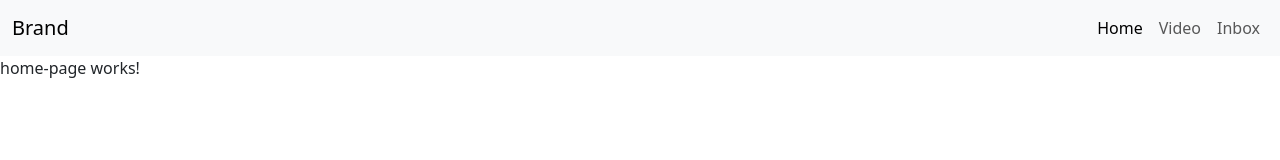
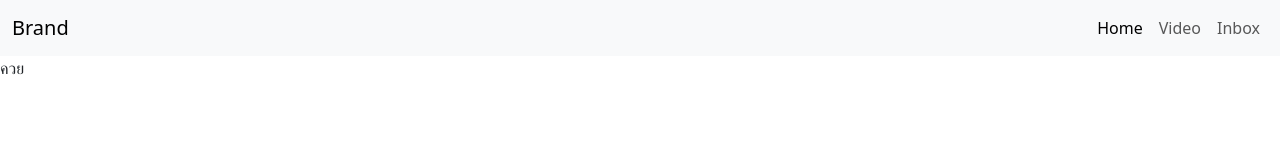
Before and after one commit to lnwProgramingSpeed/hackathon, an Angular app: page /home in a window 1280 px wide. Shown: the top 160 px of the page. Built offline with nearby package versions, Linux system fonts and the light colour scheme.

Commit message:
I dont know

```diff
--- a/angular.json
+++ b/angular.json
@@ -94,5 +94,8 @@
         }
       }
     }
+  },
+  "cli": {
+    "analytics": "24a6520d-8975-4c9b-a7e6-a1e13c44d052"
   }
 }
--- a/src/app/home-page/home-page.component.html
+++ b/src/app/home-page/home-page.component.html
@@ -1,2 +1,2 @@
 <app-nav-bar></app-nav-bar>
-<p>home-page works!</p>
+<p>ควย</p>
```
